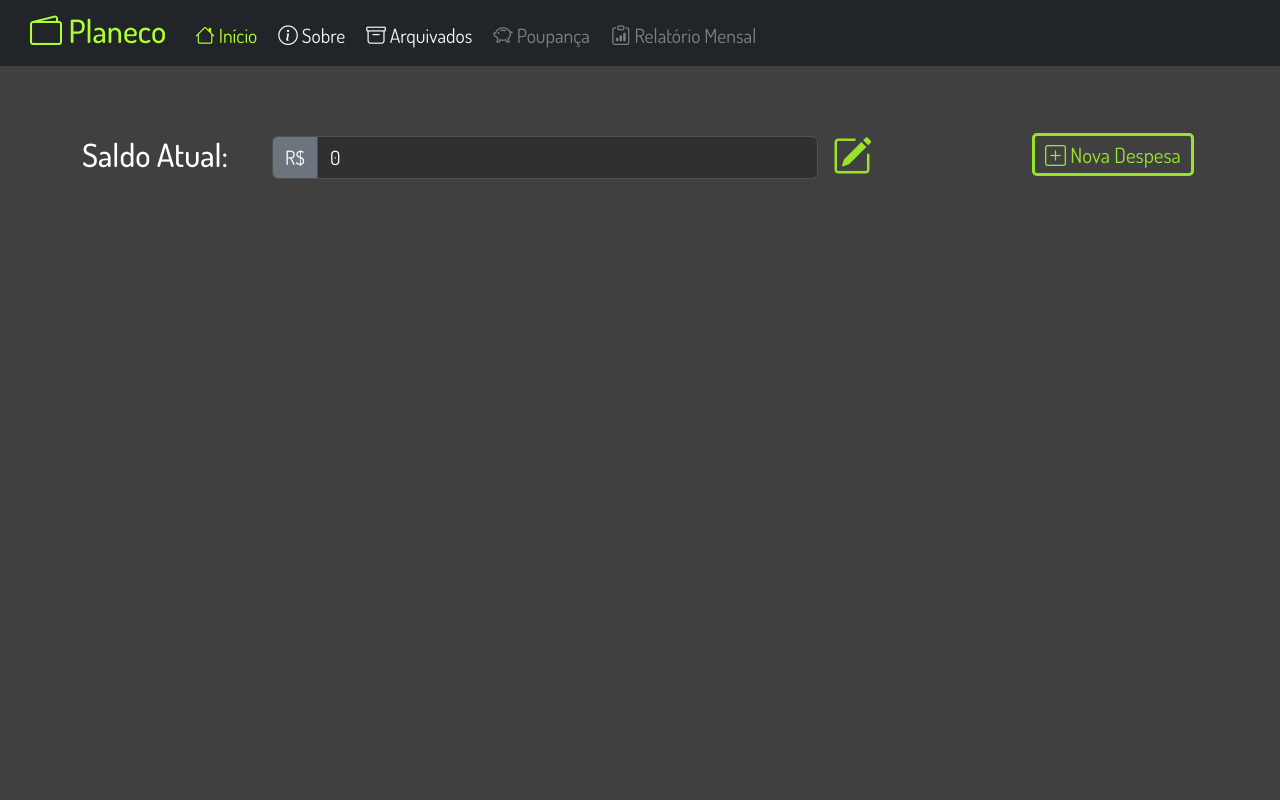
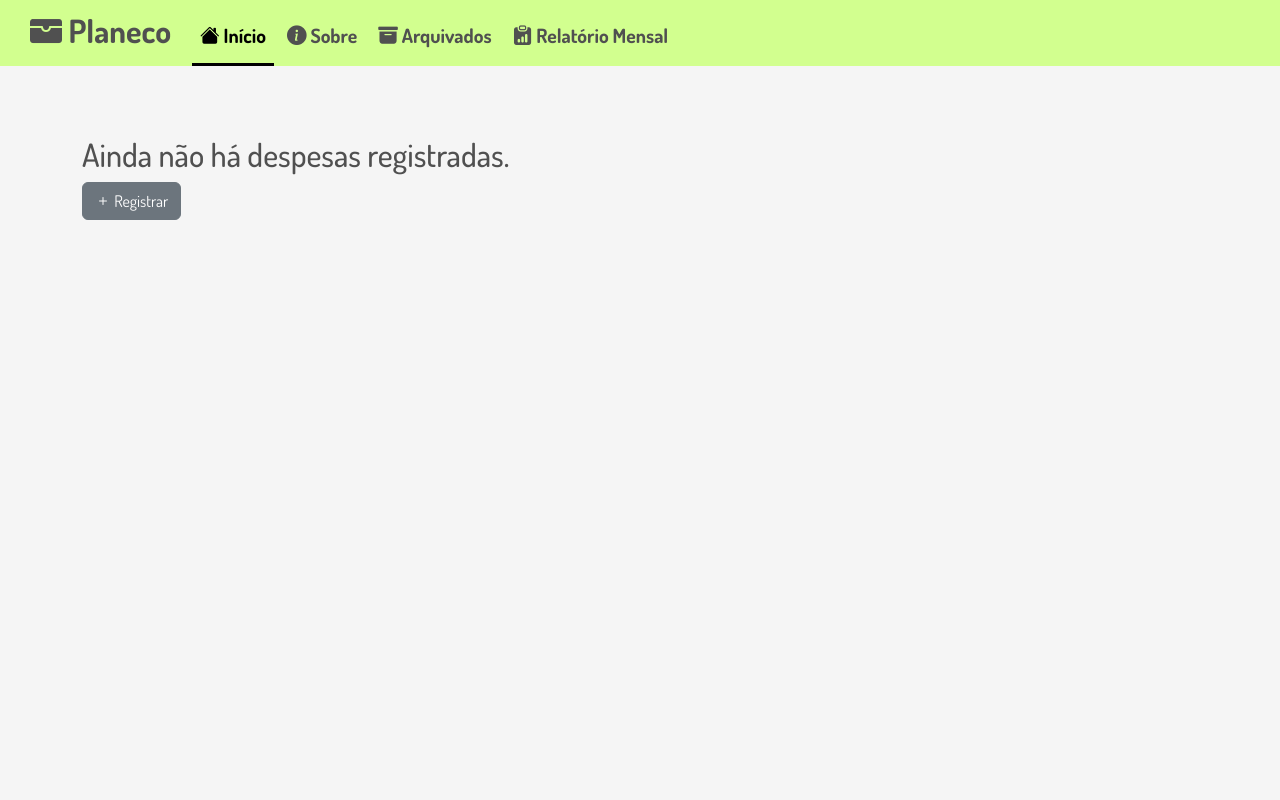
Before and after one commit to rogermarllus/planeco, a Node server app: page / in a window 1280 px wide. Run offline with Node 20, Linux system fonts and the light colour scheme; data that the repository does not hold is empty; some libraries are stand-ins or nearby versions.

Commit message:
Operações com as despesas adicionadas (create, read, update e delete), melhoria no visual da aplicação e redução no número de funcionalidades (não será mais possível gerenciar o saldo do usuário ou utilizar a poupança para economizar), decisão tomada tendo em vista o escopo desejado e o prazo para a conclusão

```diff
--- a/app.js
+++ b/app.js
@@ -6,7 +6,6 @@ var logger = require("morgan");
 
 var indexRouter = require("./routes/rIndex");
 var expensesRouter = require("./routes/rExpenses");
-//var savingsRouter = require("./routes/rSavings");
 
 var app = express();
 
@@ -22,7 +21,6 @@ app.use(express.static(path.join(__dirname, "public")));
 
 app.use("/", indexRouter);
 app.use("/despesas", expensesRouter);
-//app.use("/poupanca", savingsRouter);
 
 // catch 404 and forward to error handler
 app.use(function (req, res, next) {
--- a/controller/cSavings.js
+++ /dev/null
@@ -1 +0,0 @@
-// Ainda não implementado
--- a/model/expensesMongoDB.js
+++ b/model/expensesMongoDB.js
@@ -30,6 +30,7 @@ class Expense {
       { _id: new mongodb.ObjectId(id) },
       {
         $set: {
+          title: expense.title,
           value: expense.value,
           category: expense.category,
           description: expense.description,
--- a/public/stylesheets/style.css
+++ b/public/stylesheets/style.css
@@ -1,13 +1,15 @@
 @import url("https://fonts.googleapis.com/css2?family=Dosis:wght@200..800&display=swap");
 
 :root {
-  --verde: rgb(153, 228, 42);
+  --verde_primario: rgb(125, 190, 28);
+  --cinza_primario: #505050;
+  --verde_secundario: rgb(210, 255, 143);
 }
 
 body {
   font: 14px "Lucida Grande", Helvetica, Arial, sans-serif;
   color: white;
-  background-color: #404040;
+  background-color: whitesmoke;
 }
 
 h1,
@@ -15,14 +17,16 @@ h2,
 h3,
 a {
   font-family: "Dosis";
+  color: var(--cinza_primario);
 }
 
 p {
-  color: white;
+  color: black;
 }
 
 nav {
   margin-bottom: 70px;
+  background-color: rgb(210, 255, 143);
 }
 
 #nav {
@@ -34,88 +38,53 @@ nav {
 #nav li a {
   font-size: 1.4em;
   margin-left: 5px;
-  color: whitesmoke;
+  padding-bottom: 15px;
+  margin-bottom: -10px;
+  color: var(--cinza_primario);
+  font-weight: bold;
 }
 
-#nav a:hover,
+#nav li a:hover {
+  color: black;
+}
+
+a.nav-link:hover,
 #nav a.active {
-  color: greenyellow;
+  color: black;
+  transition: 0.05s;
+  border-bottom: 3px solid black;
 }
 
 #nav a.disabled {
-  color: gray;
+  color: var(--cinza_primario);
 }
 
 #navbar-logo {
-  color: greenyellow;
+  color: var(--cinza_primario);
+  font-weight: bold;
 }
-
-#btnUpdateWallet {
-  width: 60px;
-  height: 60px;
-  margin-top: -10px;
-  margin-left: -20px;
-  background-color: #404040;
-  border: none;
-}
-
-#iconUpdateWallet {
-  font-size: 40px;
-  color: var(--verde);
-}
-#iconUpdateWallet:hover {
-  color: rgb(185, 230, 118);
-}
-#iconUpdateWallet:active {
-  color: white;
-}
-
-#aAddExpense {
-  padding-left: 10px;
-  padding-right: 10px;
-  padding-top: 5;
-  padding-bottom: 5;
-  background-color: #404040;
-  border: 3px solid var(--verde);
-  border-radius: 5px;
-  font-family: "Dosis";
-  text-decoration: none;
-  font-size: 1.5em;
-  color: var(--verde);
-}
-
-#aAddExpense:hover {
-  border: 3px solid rgb(185, 230, 118);
-  color: rgb(185, 230, 118);
-}
-
-#aAddExpense:active {
-  border: 3px solid white;
-  color: white;
-}
-
-#divAddExpense {
-  margin-top: 5px;
+#navbar-logo:hover {
+  color: black;
 }
 
 .btnIcon {
   width: 30px;
   height: 30px;
-  background-color: #404040;
+  background-color: whitesmoke;
   border: none;
 }
 
 .btnIconOp {
   width: 30px;
   height: 30px;
-  background-color: #303030;
+  background-color: white;
   border: none;
   text-decoration: none;
 }
 
 .btnIconOp,
 .btnIcon {
-  color: white;
+  color: black;
   font-size: 25px;
 }
 .btnIconOp:hover,
@@ -129,10 +98,11 @@ nav {
 }
 
 .list-group-item {
-  background-color: #303030;
+  background-color: whitesmoke;
   display: flex;
   justify-content: space-between;
   align-items: center;
+  border: 2px solid darkgray;
 }
 
 p.expenseValueList {
@@ -141,92 +111,139 @@ p.expenseValueList {
   letter-spacing: 0.1em;
   color: #ff3f3f;
   font-size: 1.6em;
+  margin: 10px;
 }
 
 div.expensesValues {
   display: flex;
-  justify-content: space-between;
+  justify-content: left;
   align-items: center;
-  margin-bottom: -15px;
+}
+
+div.row {
+  margin-bottom: 0px;
+  padding: 0px;
+}
+
+div.divExpenses {
+  height: 60px;
+  background-color: white;
+  border-radius: 15px;
+  padding: 5px;
+  box-shadow: 0px 0px 8px #21212125;
+  margin: 10px;
+}
+
+div.expensesOperations {
+  display: flex;
+  justify-content: right;
+  align-items: center;
+  margin-top: 10px;
+}
+
+hr {
+  border-color: white;
+  border: 1px solid black;
 }
 
 span.badge {
   font-family: "Dosis";
-  font-size: 1.1em;
-  margin-left: 15px;
-  margin-bottom: 15px;
+  font-size: 1.4em;
+  height: 40px;
+  width: 140px;
+  border-radius: 10px;
+  padding-top: 10px;
+  padding-left: 8px;
+  margin: 5px;
 }
 
 span.food {
-  background-color: rgb(197, 134, 74);
+  background-color: #c5864a;
 }
 
 span.subscriptions {
-  background-color: rgb(124, 36, 165);
+  background-color: #7c24a5;
 }
 
 span.studies {
-  background-color: rgb(73, 156, 62);
+  background-color: #499c3e;
 }
 
 span.leisure {
-  background-color: rgb(192, 179, 64);
+  background-color: #c0b340;
 }
 
 span.market {
-  background-color: rgb(189, 204, 103);
+  background-color: #bdcc67;
 }
 
 span.other {
-  background-color: rgb(59, 161, 153);
+  background-color: #3ba199;
 }
 
 span.health {
-  background-color: rgb(201, 87, 87);
+  background-color: #c95757;
 }
 
 span.transport {
-  background-color: rgb(93, 85, 167);
+  background-color: #5d55a7;
 }
 
 span.clothing {
-  background-color: rgb(173, 68, 159);
+  background-color: #ad449f;
 }
 
-.input-group-text {
-  border-color: #505050;
-  background-color: #303030;
-  color: white;
-  font-family: "Dosis";
-  font-size: 1.4em;
-  padding: none;
+#divWallet {
+  display: flex;
+  justify-content: space-evenly;
+  align-items: center;
+  height: 50px;
+  width: 390px;
 }
 
-.form-control {
-  border-color: #505050;
-  background-color: #303030;
-  color: white;
+#divWallet p {
   font-family: "Dosis";
-  font-size: 1.4em;
-  padding: none;
-}
-.form-control:disabled {
-  border-color: #505050;
-  background-color: #303030;
-  color: white;
-  font-family: "Dosis";
-  font-size: 1.4em;
-  padding: none;
+  font-weight: bold;
+  font-size: 1.8em;
+  margin-top: 20px;
+  color: var(--cinza_primario);
 }
 
-div.walletOp {
-  display: flex;
-  justify-content: center;
-  align-items: start;
+#divWallet input {
+  font-size: 1.5em;
+  font-family: "Dosis";
+  border: 1px solid var(--cinza_primario);
+  background-color: white;
+  border-radius: 5px;
+  padding: 3px;
+  text-align: right;
 }
 
-div#walletRow {
+#btnWallet {
+  background-color: #3ba19800;
+  width: 35px;
+  height: 35px;
+  padding: 0px;
+  border-radius: 5px;
+  border: 3px solid var(--cinza_primario);
+}
+
+#iconWallet {
+  font-size: 2em;
+  color: var(--cinza_primario);
+}
+
+#btnWallet:hover {
+  border-color: black;
+}
+
+#iconWallet:hover {
+  color: black;
+}
+
+div.divBtnRegistrar {
   display: flex;
   justify-content: space-between;
   align-items: center;
+  padding-left: 15px;
 }
--- a/views/index.hbs
+++ b/views/index.hbs
@@ -1,49 +1,18 @@
-<div class="row">
-  <div class="col">
-    <h2>Saldo Atual:</h2>
-  </div>
-  <div class="col-6">
-    <div class="input-group mb-3">
-      <span class="input-group-text bg-secondary" id="inputWallet">R$</span>
-      <input
-        type="text"
-        class="form-control"
-        aria-label="wallet"
-        aria-describedby="inputWallet"
-        value="{{user.wallet}}"
-        disabled
-      />
-    </div>
-  </div>
-  <div class="col">
-    <button
-      type="button"
-      id="btnUpdateWallet"
-      data-bs-toggle="modal"
-      data-bs-target="#newValueModal"
-      disabled
-    >
-      <i class="bi bi-pencil-square" id="iconUpdateWallet"></i>
+{{#if expenses}}
+  <div class="divBtnRegistrar">
+    <h2>Histórico de Despesas:</h2>
+    <a href="/despesas/registrar">
+      <button class="btn btn-secondary">
+        <i class="bi bi-plus"></i>
+        Registrar
       </button>
-  </div>
-  <div class="col">
-    <div id="divAddExpense">
-      <!-- /despesas/registrar -->
-      <a href="#" id="aAddExpense"><i
-          class="bi bi-plus-square"
-          id="iconAddExpense"
-        ></i>
-        Nova Despesa</a>
-    </div>
-  </div>
-</div>
-
+    </a></div>
   <div>
-  <ul class="list-group">
     {{#each expenses}}
-      <li class="list-group-item">
+      <div class="container divExpenses">
+        <div class="row mb-3 expenseRow">
+          <div class="col-md-8">
             <div class="expensesValues">
-          <p class="expenseValueList">R$-{{this.value}}</p>
               {{#if this.ctgFood}}
                 <span class="badge food">
                   <i class="bi bi-cup-straw"></i>
@@ -98,7 +67,10 @@
                   {{this.category}}
                 </span>
               {{/if}}
+              <p class="expenseValueList">R$-{{this.value}}</p>
             </div>
+          </div>
+          <div class="col-md-4">
             <div class="expensesOperations">
               <a class="btnIconOp" href="/despesas/consultar/{{this._id}}">
                 <i class="bi bi-arrow-up-right-square"></i>
@@ -113,46 +85,19 @@
                 <i class="bi bi-x-square"></i>
               </a>
             </div>
-      </li>
-    {{/each}}
-  </ul>
-</div>
-
-<!-- Modal para informar o novo saldo -->
-<div
-  class="modal fade"
-  id="newValueModal"
-  tabindex="-1"
-  aria-labelledby="modalLabel"
-  aria-hidden="true"
->
-  <div class="modal-dialog">
-    <div class="modal-content">
-      <div class="modal-header">
-        <h5 class="modal-title" id="modalLabel">Alteração de Saldo</h5>
-        <button
-          type="button"
-          class="btn-close"
-          data-bs-dismiss="modal"
-          aria-label="Close"
-        ></button>
-      </div>
-      <div class="modal-body">
-        <input
-          type="text"
-          id="produtoValor"
-          class="form-control"
-          placeholder="Digite o novo valor do saldo"
-        />
-      </div>
-      <div class="modal-footer">
-        <button
-          type="button"
-          class="btn"
-          data-bs-dismiss="modal"
-        >Cancelar</button>
-        <button type="button" class="btn" id="submitButton">Salvar</button>
           </div>
         </div>
       </div>
+    {{/each}}
   </div>
+{{else}}
+  <div>
+    <h2>Ainda não há despesas registradas.</h2>
+    <a href="/despesas/registrar">
+      <button class="btn btn-secondary">
+        <i class="bi bi-plus"></i>
+        Registrar
+      </button>
+    </a>
+  </div>
+{{/if}}
--- a/views/layout.hbs
+++ b/views/layout.hbs
@@ -10,12 +10,13 @@
     <meta name="viewport" content="width=device-width, initial-scale=1" />
   </head>
   <body>
-    <nav class="navbar navbar-expand-sm navbar-dark bg-dark">
+    <nav class="navbar navbar-expand-sm">
       <div class="container-fluid" id="nav">
         <a class="navbar-brand" href="/"><h2 id="navbar-logo">
-            <i class="bi bi-wallet2"></i>
+            <i class="bi bi-wallet-fill"></i>
             Planeco
-          </h2></a>
+          </h2>
+        </a>
         <button
           class="navbar-toggler d-lg-none"
           type="button"
@@ -30,23 +31,19 @@
         <div class="collapse navbar-collapse" id="collapsibleNavId">
           <ul class="navbar-nav me-auto mt-2 mt-lg-0">
             <li class="nav-item">
-              <a {{#if inIndex}}class="nav-link active"{{else}}class="nav-link"{{/if}} href="/"><i class="bi bi-house icon"></i>
+              <a {{#if inIndex}}class="nav-link active"{{else}}class="nav-link"{{/if}} href="/"><i class="bi bi-house-fill icon"></i>
                 Início</a>
             </li>
             <li class="nav-item">
-              <a {{#if inInfo}}class="nav-link active"{{else}}class="nav-link"{{/if}} href="/sobre"><i class="bi bi-info-circle icon"></i>
+              <a {{#if inInfo}}class="nav-link active"{{else}}class="nav-link"{{/if}} href="/sobre"><i class="bi bi-info-circle-fill icon"></i>
                 Sobre</a>
             </li>
             <li class="nav-item">
-              <a {{#if inArchived}}class="nav-link active"{{else}}class="nav-link"{{/if}} href="/despesas/arquivados"><i class="bi bi-archive icon"></i>
+              <a {{#if inArchived}}class="nav-link active"{{else}}class="nav-link"{{/if}} href="/despesas/arquivados"><i class="bi bi-archive-fill icon"></i>
                 Arquivados</a>
             </li>
             <li class="nav-item">
-              <a {{#if inSavings}}class="nav-link active disabled"{{else}}class="nav-link disabled"{{/if}} href="/poupanca/consulta/{{user._id}}"><i class="bi bi-piggy-bank icon"></i>
-                Poupança</a>
-            </li>
-            <li class="nav-item">
-              <a {{#if inReport}}class="nav-link active disabled"{{else}}class="nav-link disabled"{{/if}} href="/relatorio/{{user._id}}"><i class="bi bi-clipboard-data"></i>
+              <a {{#if inReport}}class="nav-link active disabled"{{else}}class="nav-link disabled"{{/if}} href="/relatorio/{{user._id}}"><i class="bi bi-clipboard-data-fill"></i>
                 Relatório Mensal</a>
             </li>
           </ul>
--- a/views/savings.hbs
+++ /dev/null
@@ -1 +0,0 @@
-<!-- Ainda não implementado -->
```
Also changed, not shown: controller/cExpenses.js (+22 -2 lines), model/usersMongoDB.js (+0 -56 lines), routes/rSavings.js (deleted, +0 -10 lines), views/archived.hbs (+22 -15 lines), views/expenseCreate.hbs (+73 -0 lines), views/expenseRead.hbs (+22 -0 lines), views/expenseUpdate.hbs (+126 -0 lines), views/info.hbs (+15 -1 lines). Lines whose indentation alone changed are shown as unchanged.
